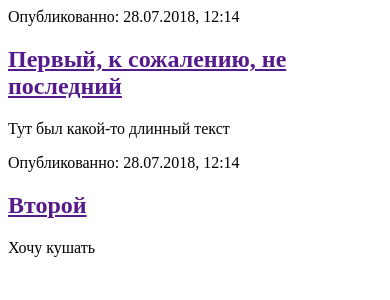
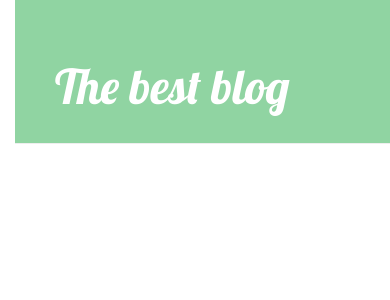
Before and after one commit to cokoson/my_first_blog, a Django app: page / in a window 390 px wide. Shown: the top 300 px of the page. Run offline with Django 3.2, Linux system fonts and the light colour scheme; tables that the repository leaves empty hold one stand-in row (values such as "Sample post"); some libraries are stand-ins or nearby versions.

Commit message:
Added view and template for detailed blog post as well as CSS for the site.

```diff
--- /dev/null
+++ b/blog/static/css/blog.css
@@ -0,0 +1,53 @@
+h1 a {
+    color: #90D4A2;
+    font-family: 'Lobster';
+}
+body {
+    padding-left: 15px;
+}
+.page-header {
+    background-color: #90D4A2;
+    margin-top: 0;
+    padding: 40px 20px 20px 40px;
+}
+
+.page-header h1, .page-header h1 a, .page-header h1 a:visited, .page-header h1 a:active {
+    color: #ffffff;
+    font-size: 36pt;
+    text-decoration: none;
+}
+
+.content {
+    margin-left: 40px;
+}
+
+h1, h2, h3, h4 {
+    font-family: 'Lobster', cursive;
+}
+
+.date {
+    color: #828282;
+}
+
+.save {
+    float: right;
+}
+
+.post-form textarea, .post-form input {
+    width: 100%;
+}
+
+.top-menu, .top-menu:hover, .top-menu:visited {
+    color: #ffffff;
+    float: right;
+    font-size: 26pt;
+    margin-right: 20px;
+}
+
+.post {
+    margin-bottom: 70px;
+}
+
+.post h1 a, .post h1 a:visited {
+    color: #000000;
+}
--- /dev/null
+++ b/blog/templates/blog/base.html
@@ -0,0 +1,23 @@
+{% load static %}
+<html>
+    <head>
+        <title>Django Girls blog</title>
+        <link rel="stylesheet" href="//maxcdn.bootstrapcdn.com/bootstrap/3.2.0/css/bootstrap.min.css">
+        <link rel="stylesheet" href="//maxcdn.bootstrapcdn.com/bootstrap/3.2.0/css/bootstrap-theme.min.css">
+        <link href='//fonts.googleapis.com/css?family=Lobster&subset=latin,latin-ext' rel='stylesheet' type='text/css'>
+        <link rel="stylesheet" href="{% static 'css/blog.css' %}">
+    </head>
+    <body>
+    <div class="page-header">
+        <h1><a href="/">The best blog</a></h1>
+    </div>
+    <div class="content container">
+        <div class="row">
+            <div class="col-md-8">
+            {% block content %}
+            {% endblock %}
+            </div>
+        </div>
+    </div>
+</body>
+</html>
--- a/blog/templates/blog/post_list.html
+++ b/blog/templates/blog/post_list.html
@@ -1,29 +1,40 @@
+{% extends 'blog/base.html' %}
+{% load static %}
+{% block content %}
+    {% for post in posts %}
+        <div class="post">
+            <div class="date">
+                {{ post.published_date }}
+            </div>
+           <h1><a href="{% url 'post_detail' pk=post.pk %}">{{ post.title }}</a></h1>
+            <p>{{ post.text|linebreaksbr }}</p>
+        </div>
+    {% endfor %}
+{% endblock %}
 <html>
     <head>
-        <title>The best blog ever</title>
+        <title>Tutu</title>
+        <link rel="stylesheet" href="//maxcdn.bootstrapcdn.com/bootstrap/3.2.0/css/bootstrap.min.css">
+        <link rel="stylesheet" href="//maxcdn.bootstrapcdn.com/bootstrap/3.2.0/css/bootstrap-theme.min.css">
+        <link rel="stylesheet" href="{% static 'css/blog.css' %}">
+        <link href="https://fonts.googleapis.com/css?family=Lobster&subset=latin,cyrillic" rel="stylesheet" type="text/css">
     </head>
     <body>
+    	<div class="page-header">
+            <h1><a href="/">The best blog</a></h1>
+        </div>
+        <div class="post">
+    <h1><a href="">{{ post.title }}</a></h1>
+    <p>{{ post.text|linebreaksbr }}</p>
+</div>
 
 
-{% for post in posts %}
-    <div>
-        <p>published: {{ post.published_date }}</p>
-        <h1><a href="">{{ post.title }}</a></h1>
-        <p>{{ post.text|linebreaksbr }}</p>
-    </div>
-{% endfor %}
+       <div class="content container">
+    <div class="row">
+        <div class="col-md-8">
 
 
-        <div>
-            <p>Опубликованно: 28.07.2018, 12:14</p>
-            <h2><a href="">Первый, к сожалению, не последний</a></h2>
-            <p>Тут был какой-то длинный текст</p>
-        </div>
-
-        <div>
-            <p>Опубликованно: 28.07.2018, 12:14</p>
-            <h2><a href="">Второй</a></h2>
-            <p>Хочу кушать</p>
-        </div>
+    </div>
+</div>
     </body>
 </html>
--- a/blog/urls.py
+++ b/blog/urls.py
@@ -1,5 +1,7 @@
 from django.conf.urls import url
 from . import views
+
 urlpatterns = [
     url(r'^$', views.post_list, name='post_list'),
+    url(r'^post/(?P<pk>\d+)/$', views.post_detail, name='post_detail'),
 ]
--- a/blog/views.py
+++ b/blog/views.py
@@ -1,7 +1,10 @@
 from django.shortcuts import render
 from django.utils import timezone
 from .models import Post
-
+from django.shortcuts import render, get_object_or_404
 def post_list(request):
     posts = Post.objects.filter(published_date__lte=timezone.now()).order_by('published_date')
     return render(request, 'blog/post_list.html', {'posts': posts})
+def post_detail(request, pk):
+    post = get_object_or_404(Post, pk=pk)
+    return render(request, 'blog/post_detail.html', {'post': post})
```
Also changed, not shown: blog/templates/blog/post_detail.html (added, +13 -0 lines).
